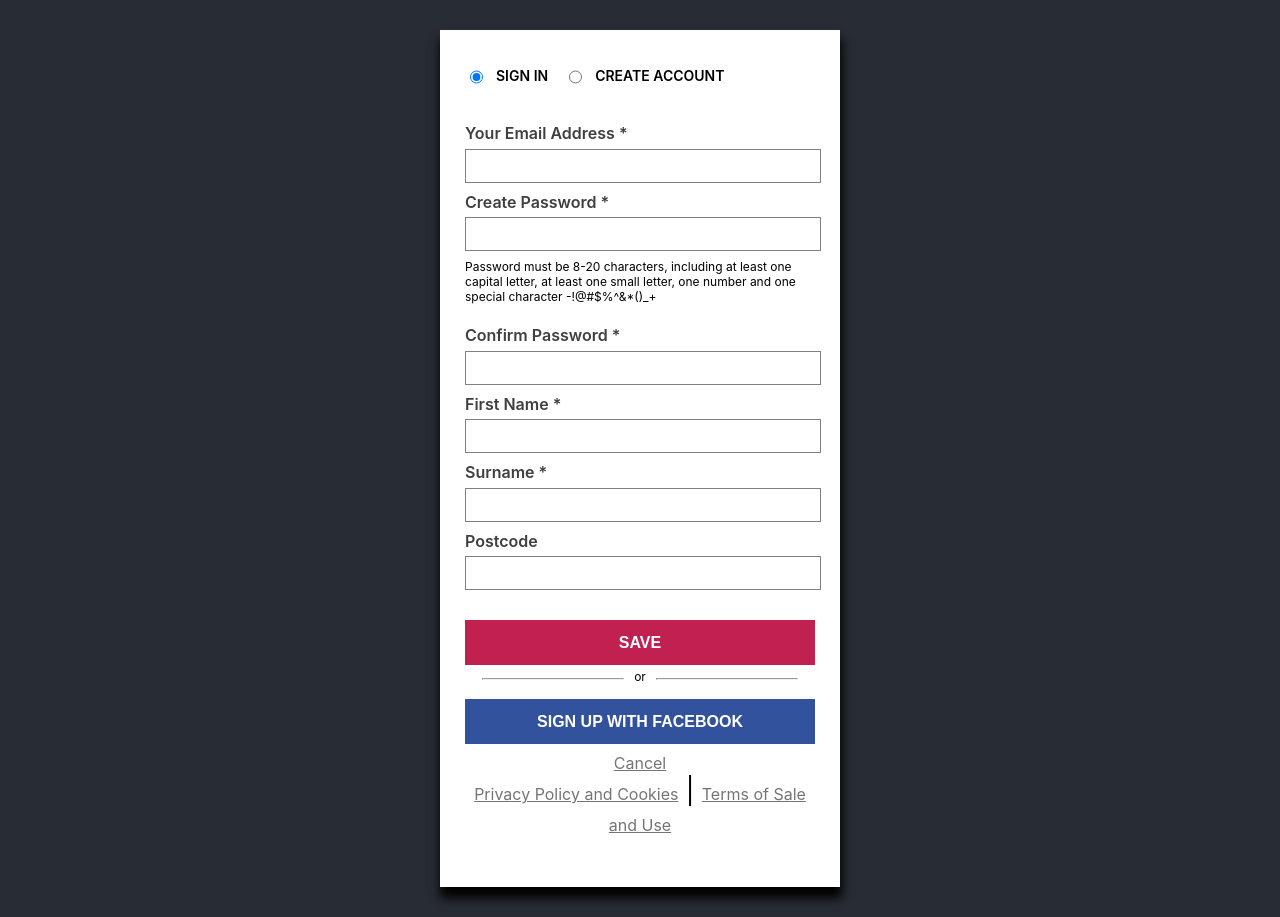
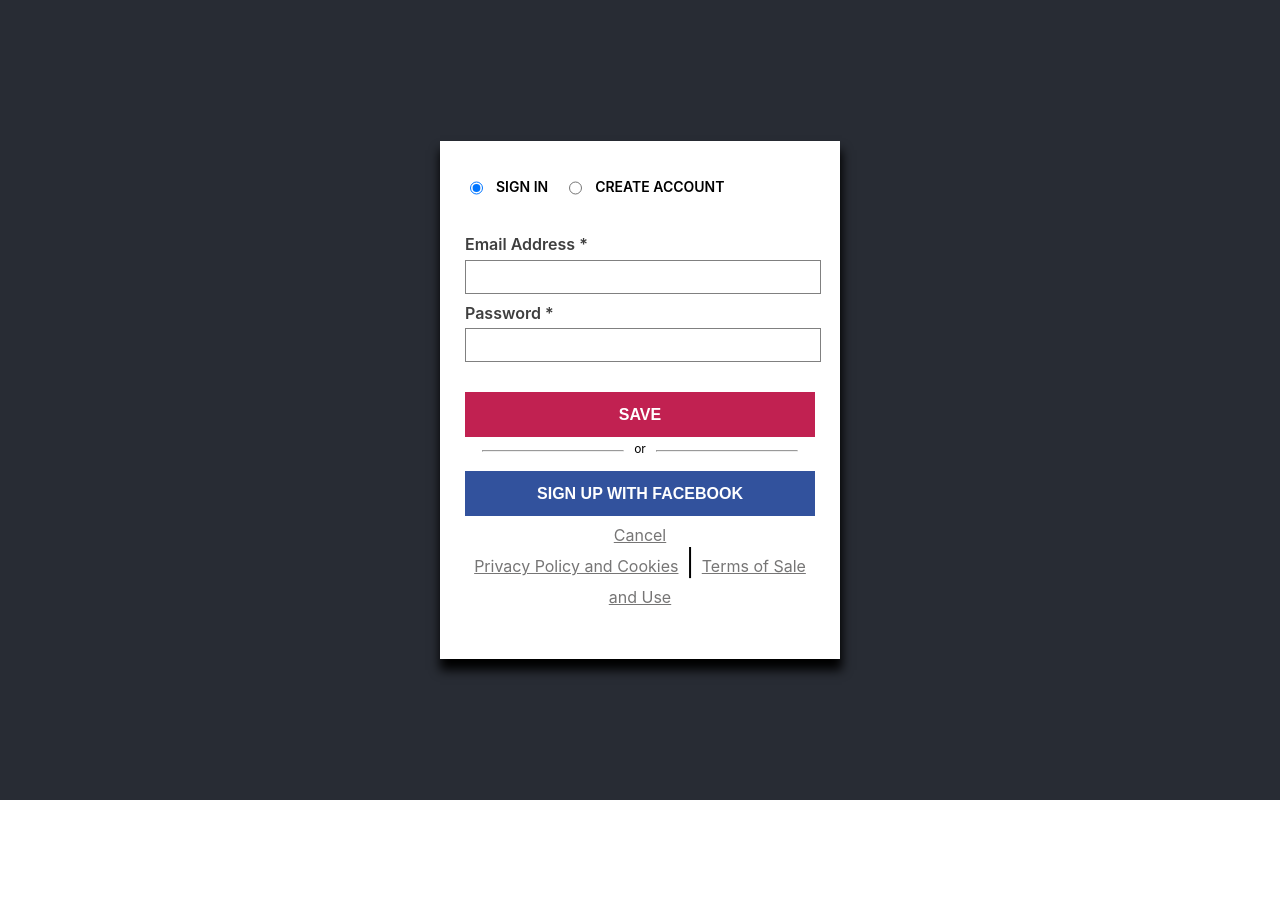
Before and after one commit to nick-is-coding/Code-Commerce, a React (Create React App) app in the folder code-commerce/: page / in a window 1280 px wide. After the commit the page ends 800 px from the top, so only its background shows below. Built offline with nearby package versions, Linux system fonts and the light colour scheme.

Commit message:
toggle function between sign in and create account

```diff
--- a/code-commerce/src/Components/Login.jsx
+++ b/code-commerce/src/Components/Login.jsx
@@ -5,11 +5,17 @@ export default class extends React.Component {
     constructor(props) {
         super(props);
         this.state = {
-
+            signIn: true,
         }
     }
 
+
+// handleSubmit = () => {}
+// handleInput = () => {}
+
     render() {
+
+        const signIn = this.state.signIn;
 
         const fields = [
             {label: 'Your Email Address *', name: 'email', required: 'true', typeInput: 'email'},
@@ -20,17 +26,24 @@ export default class extends React.Component {
             {label: 'Postcode', name: 'postalCode', required: 'false', typeInput: 'number'}
         ]
 
+        const signInFields = [
+            {label: 'Email Address *', name: 'email', required: 'true', typeInput: 'email'},
+            {label: 'Password *', name: 'password', required: 'true', typeInput: 'text'},
+        ]
+
         return (
             <div className='LoginForm'>
-                <div className='LoginInfo'>
+            <div className='LoginInfo'>
                 <div className="Toggle">
-                    <input type="radio" id="sign-in" name="toggle" value="sign-in" checked />
-                    <label for="sign-in">SIGN IN</label>
-                    <input type="radio" id="create-account" name="toggle" value="sign-up"/>
-                    <label for="sign-up">CREATE ACCOUNT</label>
-                </div>
+                <input type="radio" id="sign-in" name="toggle" value="sign-in" checked={signIn} onChange={() => this.setState({ signIn: true })} />
+                <label htmlFor="sign-in">SIGN IN</label>
+                <input type="radio" id="create-account" name="toggle" value="sign-up" checked={!signIn} onChange={() => this.setState({ signIn: false })} />
+                <label htmlFor="sign-up">CREATE ACCOUNT</label>
+            </div>
+
                 <form>
-                {fields.map((field, index) => {
+                {!signIn ? (
+                    fields.map((field, index) => {
                         const {label, name, required, typeInput} = field;
                         return (
                             <>
@@ -51,7 +64,28 @@ export default class extends React.Component {
                             )}
                             </>
                         )
-                    })}
+                    })
+                ) : (
+                        signInFields.map((signInFields, index) => {
+                            const {label, name, required, typeInput} = signInFields;
+                            return (
+                                <>
+                                <div className='FormItem'>
+                                    <label> {label} </label>
+                                    <div className='FormInput'>
+                                    <input
+                                        name={name}
+                                        onChange={this.handleInput}
+                                        autoComplete="off"
+                                        type={typeInput}
+                                        required={required}
+                                    />
+                                    </div>
+                                </div>
+                                </>
+                            )
+                        })
+                    )}
                 </form>
                 <div className='BottomInfo'>
                     <button
```
